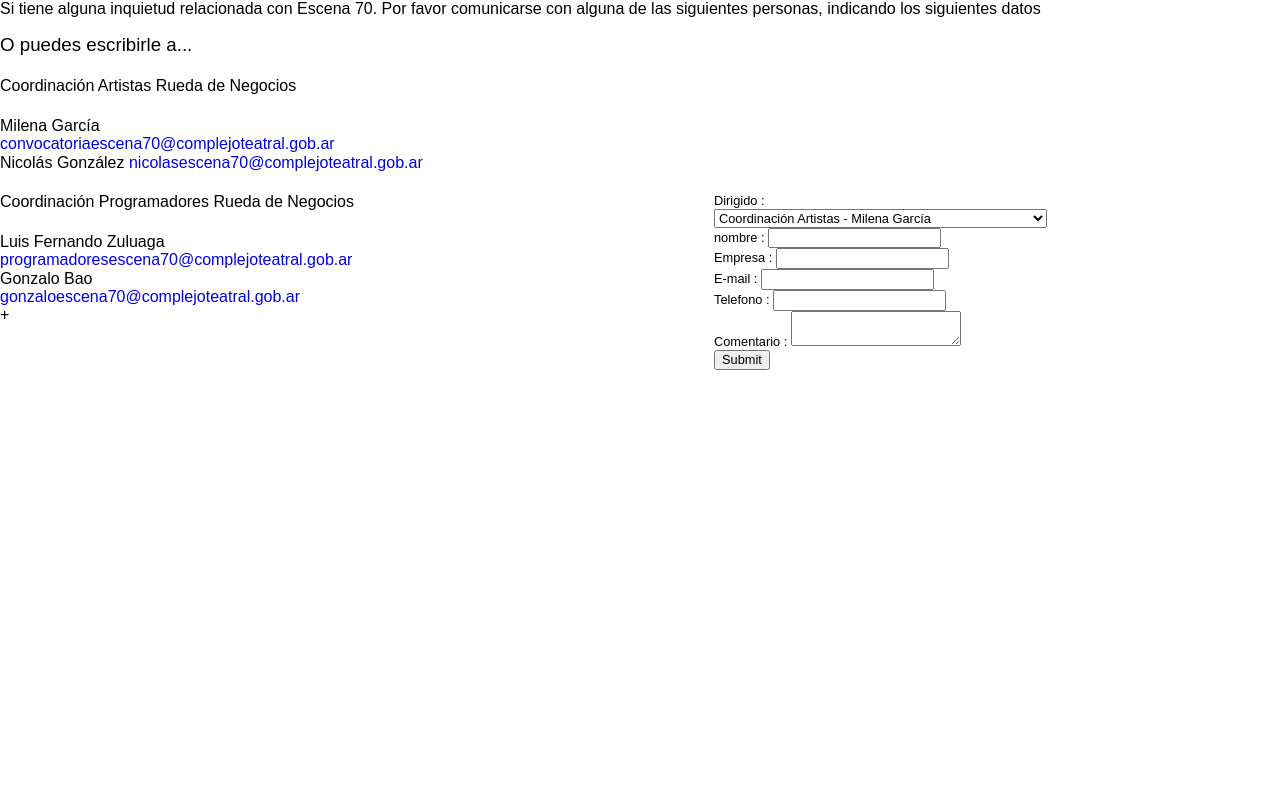
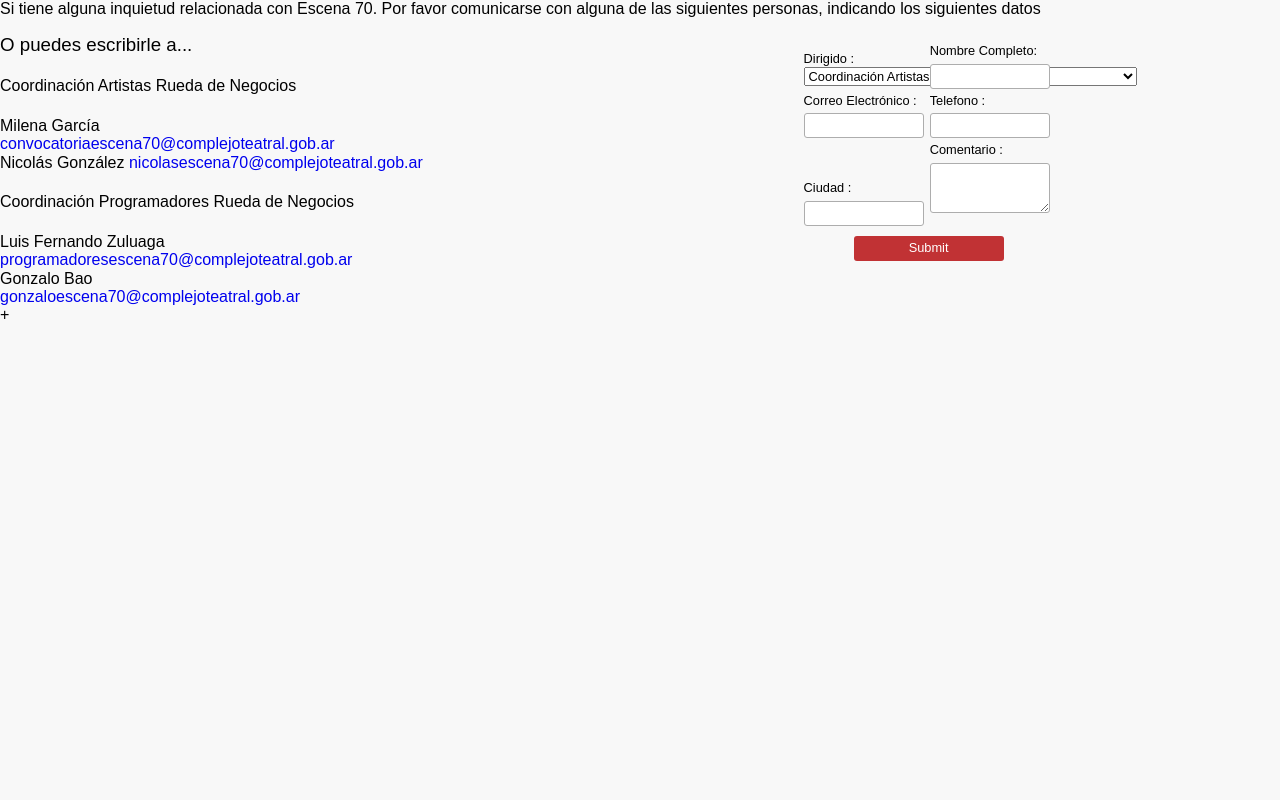
Before and after one commit to juan2ramos/entrelagos, a PHP site: page /contactenos in a window 1280 px wide. Shown: the part 16-816 px from the top of the page. Run offline with PHP 8.4, Linux system fonts and the light colour scheme; some libraries are stand-ins or nearby versions.

Commit message:
first commit

```diff
--- a/css/style.css
+++ b/css/style.css
@@ -6,8 +6,11 @@
 */
 @font-face {
     font-family: 'icomoon';
-    src: url('fonts/icomoon.eot?-srhekv');
-    src: url('fonts/icomoon.eot?#iefix-srhekv') format('embedded-opentype'), url('fonts/icomoon.woff?-srhekv') format('woff'), url('fonts/icomoon.ttf?-srhekv') format('truetype'), url('fonts/icomoon.svg?-srhekv#icomoon') format('svg');
+    src: url('fonts/icomoon.eot?na126f');
+    src: url('fonts/icomoon.eot?#iefixna126f') format('embedded-opentype'),
+    url('fonts/icomoon.ttf?na126f') format('truetype'),
+    url('fonts/icomoon.woff?na126f') format('woff'),
+    url('fonts/icomoon.svg?na126f#icomoon') format('svg');
     font-weight: normal;
     font-style: normal;
 }
@@ -26,20 +29,16 @@
     -moz-osx-font-smoothing: grayscale;
 }
 
-.icon-uniE603:before {
-    content: "\e603";
+.icon-facebook:before {
+    content: "\ea8c";
 }
 
-.icon-facebook:before {
-    content: "\e600";
+.icon-instagram:before {
+    content: "\ea90";
 }
 
 .icon-twitter:before {
-    content: "\e601";
-}
-
-.icon-pinterest:before {
-    content: "\e602";
+    content: "\ea91";
 }
 
 a {
@@ -48,7 +47,7 @@ a {
 
 body {
 
-    background: #fff;
+    background: #F8F8F8;
     font-family: 'coolveticaregular', sans-serif;
     font-size: 16px;
 }
@@ -83,14 +82,14 @@ article, header, footer, nav, section, .divisor, .network {
     margin: 0 auto;
     width: 100%;
 }
-img{
+
+img {
     max-width: 100%;
 }
 
 /*=================================================================
 header
 ===================================================================*/
-
 
 /*=================================================================
 Nav
@@ -103,31 +102,182 @@ Footer
 /*=================================================================
 slide
 ===================================================================*/
-.flex-control-nav,.flex-direction-nav{
+.flex-control-nav, .flex-direction-nav {
     display: none;
 }
-.flexslider{
+
+.flexslider {
     position: fixed;
     width: 100%;
-    height: 100%;
 }
 
 /*=================================================================
 form
 ===================================================================*/
-form{
-    top:200px;
+form {
+    top: 120px;
     position: fixed;
     z-index: 1000;
-    background: #ffffff;
+    background: #F8F8F8;
     padding: 10px;
-    left: 55%;
-    width: 290px;
+    left: 62%;
+    width: 250px;
     font-size: .8rem;
 }
-form h2{
-    color: #8f181f;
+
+form h2 {
+    color: #c13234;
     text-align: center;
-    margin: 10px;
-    font-weight: bold;
+    margin: 22px 0 10px;
+    font-weight: 100;
+    font-size: 28px;
+    letter-spacing: -1px;
 }
+
+form h3 {
+    background: #c13234;
+    color: #ffffff;
+    text-align: center;
+    font-weight: 500;
+    padding: 6px;
+    margin: 13px 0;
+    position: relative;
+    left: -10px;
+    width: 270px;
+    box-sizing: border-box;
+}
+
+form label {
+    display: block;
+}
+
+form input, form textarea {
+    width: 98%;
+    border: 1px solid #ADADAD;
+    height: 25px;
+    border-radius: 3px;
+    margin: 5px 0;
+    padding: 0 5px;
+    box-sizing: border-box;
+}
+
+form textarea {
+    height: 50px;
+}
+
+form input[type="submit"] {
+    background: #c13234;
+    color: #fff;
+    border: none;
+    width: 150px;
+    margin-left: 50px;
+}
+
+.redes {
+    text-align: center;
+    margin: 12px;
+}
+
+.redes span {
+    background: #c13234;
+    border-radius: 50%;
+    color: #ffffff;
+    padding: 5px;
+    line-height: 0;
+}
+
+.redes .face {
+    font-size: 1rem;
+    padding: 3px 4px 4px 3px;
+    position: relative;
+    top: 1px;
+    left: 0px;
+}
+
+form figure {
+    position: relative;
+    bottom: -13px;
+    left: -10px;
+    width: 269px;
+    margin: auto;
+}
+
+.input-contend {
+    display: inline-block;
+    width: 49%;
+}
+
+.complete {
+    width: 100%;
+}
+
+.slides li {
+    position: relative;
+}
+
+.content-info {
+
+    background: rgba(255, 255, 255, 0.7);
+    display: block;
+    position: absolute;
+    z-index: 1000;
+    width: 465px;
+    left: 62%;
+    margin-left: -556px;
+    top: 75px;
+    color: black;
+    padding: 20px 15px 3px;
+    box-sizing: border-box;
+    box-shadow: 6px 5px 10px rgba(0, 0, 0, 0.2);
+    height: 117px;
+
+}
+
+.content-info h1 {
+    font-size: 16px;
+    font-weight: 500;
+}
+
+.content-info p {
+    font-size: 13px;
+    color: rgb(56, 56, 56);
+    margin: 10px 0 15px;
+}
+@media  (max-height:800px) {
+form {top: 50px;}
+}
+
+@media  (max-width:900px) {
+    .flexslider,form{
+        position: static;
+        width: 90%;
+        margin-left: 5%;
+    }
+    form h3{
+        width: 98%;
+        left: 0px;
+    }
+    form input[type="submit"]{
+        width: 98%;
+        margin-left: auto;
+    }
+    .figure-none{
+        display: none;
+    }
+    .content-info{
+        background: rgba(255, 255, 255, 0.7);
+        display: block;
+        position: absolute;
+        z-index: 1000;
+        width: 100%;
+        left: 0;
+        margin-left: 0;
+        top: 0;
+        color: black;
+        padding: 20px 15px 3px;
+        box-sizing: border-box;
+        box-shadow: 6px 5px 10px rgba(0, 0, 0, 0.2);
+        height: auto;
+    }
+
+}
--- a/index.php
+++ b/index.php
@@ -19,7 +19,7 @@ try{
     $fileName = ROOT . 'views' . DS . $url . '.php' ;
 
     if(is_readable($fileName)){
-        $title = ($url === 'home')?"Condominios Entrelaos - invertir en Villavicencio ":str_replace("-", " ", $url);
+        $title = ($url === 'home')?"Condominios Entrelagos - invertir en Villavicencio ":str_replace("-", " ", $url);
         require_once ROOT . 'layout' .DS . 'default.php';
     }else{
         throw new Exception("Error 404 pagina no existe: ". $_GET['url'] , 1);
--- a/js/script.js
+++ b/js/script.js
@@ -24,6 +24,7 @@ $(function () {
 $(window).load(function () {
     $('.flexslider').flexslider({
         animation: "slide",
+        slideshowSpeed:	7000,
         start: function (slider) {
             $('body').removeClass('loading');
         }
--- a/views/contactenos.php
+++ b/views/contactenos.php
@@ -16,20 +16,22 @@
             </select>
         </div>
         <div class="input-contend">
-            <label for="name-user">nombre : </label>
+            <label for="name-user">Nombre Completo: </label>
             <input type="text" id="name-user" name="name-user"/>
         </div>
+
         <div class="input-contend">
-            <label for="company">Empresa : </label>
-            <input type="text" id="company" name="company"/>
-        </div>
-        <div class="input-contend">
-            <label for="email">E-mail : </label>
+            <label for="email">Correo Electrónico  : </label>
             <input type="email" id="email" name="email"/>
         </div>
         <div class="input-contend">
             <label for="phone">Telefono : </label>
             <input type="tel" id="phone" name="phone"/>
+        </div>
+
+        <div class="input-contend">
+            <label for="phone">Ciudad : </label>
+            <input type="text" id="city" name="city"/>
         </div>
         <div class="input-contend">
             <label for="comment">Comentario : </label>
```
Also changed, not shown: views/home.php (+68 -17 lines), README.md, css/fonts/icomoon.ttf, css/fonts/icomoon.woff, images/lago-entrelagos.jpg, images/lago-entrelagos1.jpg (added), images/llenitas.png (added), images/logo-icl.png (added), images/piscina-entrelagos-1.jpg (added), 3 other files.
